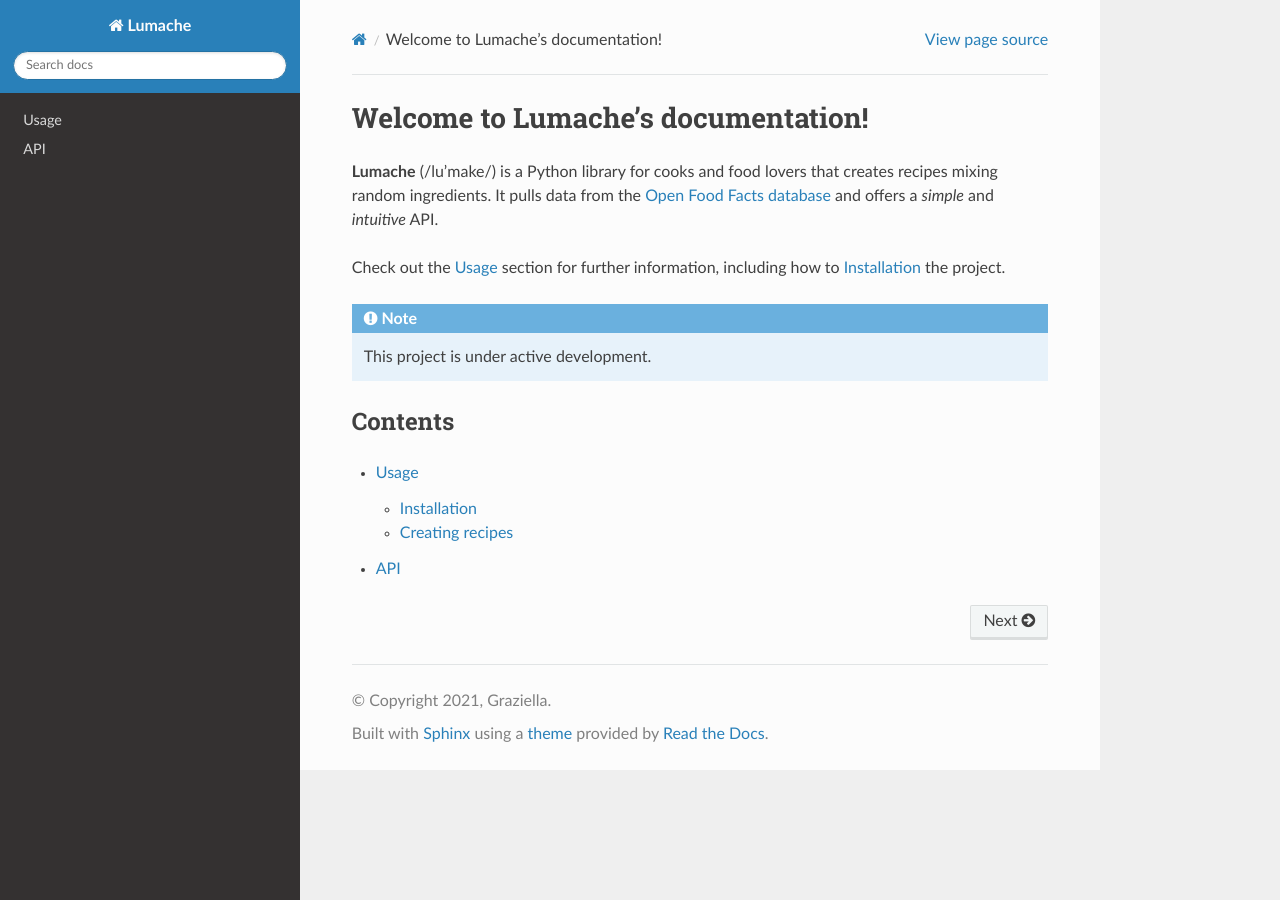
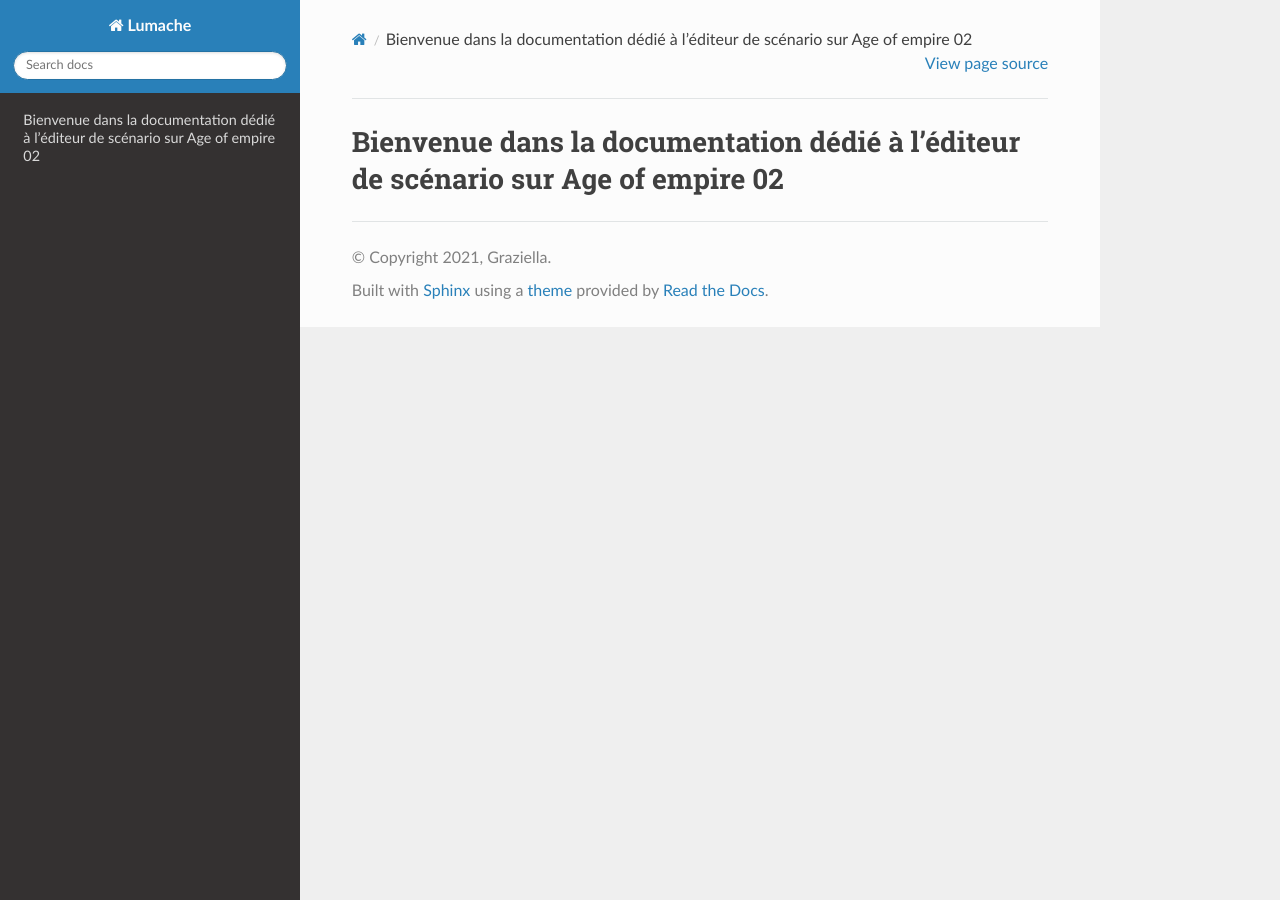
Before and after one commit to Maselia464/Documentation-editeur-AOE2, a Sphinx documentation site: the page built from docs/source/index.rst, in a window 1280 px wide. Built offline with Sphinx 7.4.7 and the Read the Docs theme 3.1.0, drawn with Linux system fonts in a browser that asks for light colours.

Commit message:
Update index.rst
Changement de la template pour AOE2

```diff
--- a/docs/source/index.rst
+++ b/docs/source/index.rst
@@ -1,22 +1,2 @@
-Welcome to Lumache's documentation!
-===================================
-
-**Lumache** (/lu'make/) is a Python library for cooks and food lovers
-that creates recipes mixing random ingredients.
-It pulls data from the `Open Food Facts database <https://world.openfoodfacts.org/>`_
-and offers a *simple* and *intuitive* API.
-
-Check out the :doc:`usage` section for further information, including
-how to :ref:`installation` the project.
-
-.. note::
-
-   This project is under active development.
-
-Contents
---------
-
-.. toctree::
-
-   usage
-   api
+Bienvenue dans la documentation dédié à l'éditeur de scénario sur Age of empire 02
+===================================================================================
```
